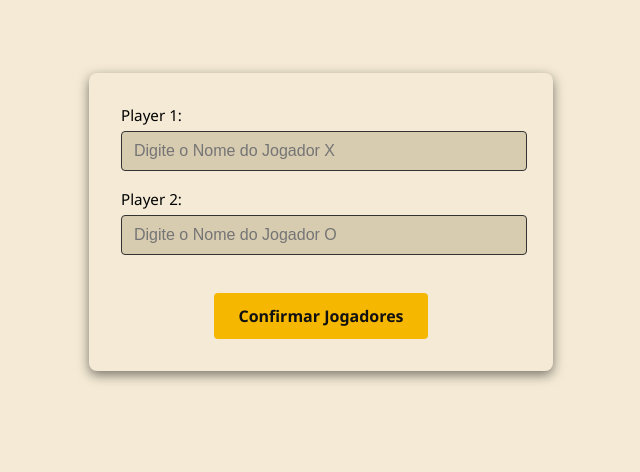
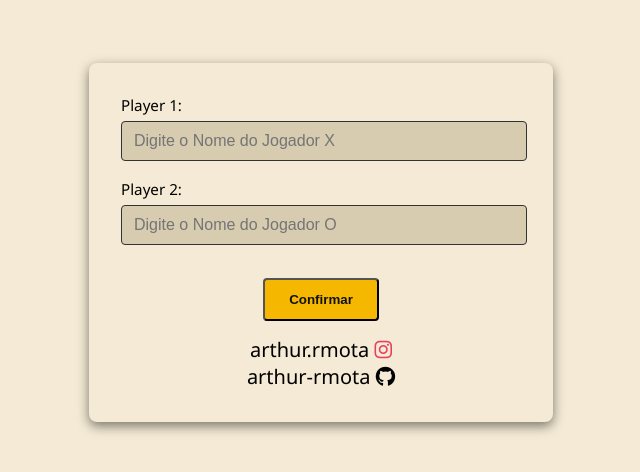
Before and after one commit to arthur-rmota/jogo-da-velha, a plain HTML site: page index.html in a window 1280 px wide. Shown: the part 178-650 px from the top of the page, without its empty margins (319-959 px from the left). Drawn offline with Linux system fonts and the light colour scheme.

Commit message:
nova personalização

```diff
--- a/index.html
+++ b/index.html
@@ -6,22 +6,28 @@
     <meta name="viewport" content="width=device-width, initial-scale=1.0">
     <title>Jogo da Velha by: @arthur.rmota </title>
     <link rel="stylesheet" href="styleIndex.css">
+    <link rel="stylesheet" href="https://cdnjs.cloudflare.com/ajax/libs/font-awesome/6.6.0/css/all.min.css">
 </head>
 
 <body>
-    <div class="form">
+    <form class="form">
         <div class="jogadores">
             <div>
                 <label for="nome">Player 1:</label>
-                <input type="text" required id="player1" placeholder="Digite o Nome do Jogador X">
+                <input required type="text" required id="player1" placeholder="Digite o Nome do Jogador X">
             </div>
             <div>
                 <label for="nome">Player 2:</label>
-                <input type="text" required id="player2" placeholder="Digite o Nome do Jogador O">
+                <input required type="text" id="player2" placeholder="Digite o Nome do Jogador O">
             </div>
-            <a href="game.html" class="botao" id="confirmar">Confirmar Jogadores</a>
-        </div>
+        <button type="button" id="confirmar" class="botao">Confirmar</button>
+        </form>
+        <br>
+
+        <a href="https://www.instagram.com/arthur.rmota/" target="_blank"> arthur.rmota <i class="fa-brands fa-instagram" style="font-size: 20px; color: #E4405F;"></i></a>
         </main>
+        <br>
+        <a href="https://github.com/arthur-rmota" target="_blank"> arthur-rmota <i class="fa-brands fa-github"></i></a>
 <script src="index.js"></script>
 </body>
 
--- a/style.css
+++ b/style.css
@@ -11,6 +11,13 @@ body {
     align-items: center;
     justify-content: center;
     background-color: #f4ead5;
+}
+
+a {
+    text-decoration: none;
+    font-size: 20px;
+    color: black;
+    margin: 10px;
 }
 
 main {
--- a/styleIndex.css
+++ b/styleIndex.css
@@ -1,5 +1,5 @@
  body {
-     margin: 0;
+     margin: 20px;
      padding: 0;
      font-family: 'Segoe UI', Tahoma, Geneva, Verdana, sans-serif;
      background-color: #f4ead5;
@@ -9,7 +9,11 @@
      align-items: center;
      height: 100vh;
  }
-
+a {
+    text-decoration: none;
+    font-size: 20px;
+    color: black;
+}
  .form {
      background-color: transparent;
      ;
@@ -68,6 +72,7 @@
      font-weight: bold;
      border-radius: 4px;
      transition: background-color .3s, transform .2s;
+     margin: 15px;
  }
 
  .botao:hover {
```
Also changed, not shown: game.html (+4 -0 lines), sript.js (+6 -4 lines).
